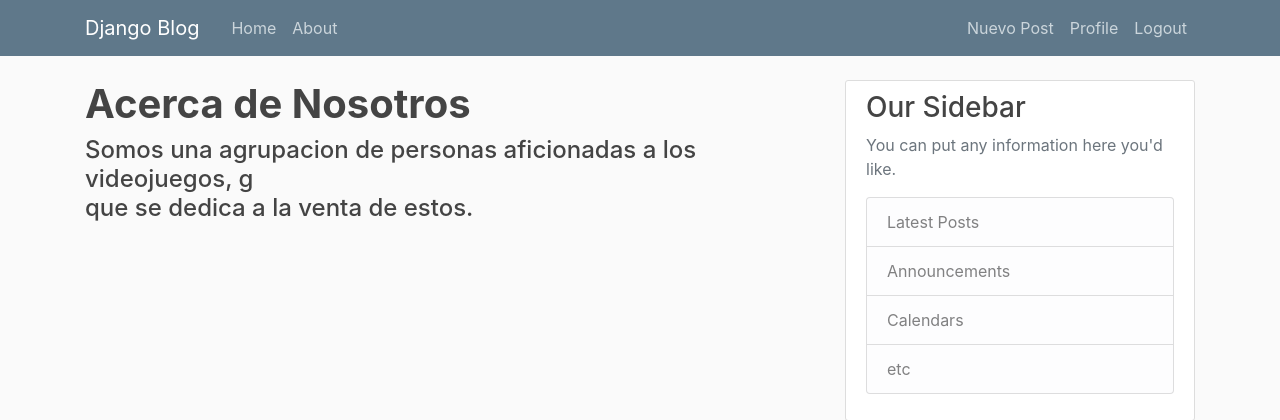
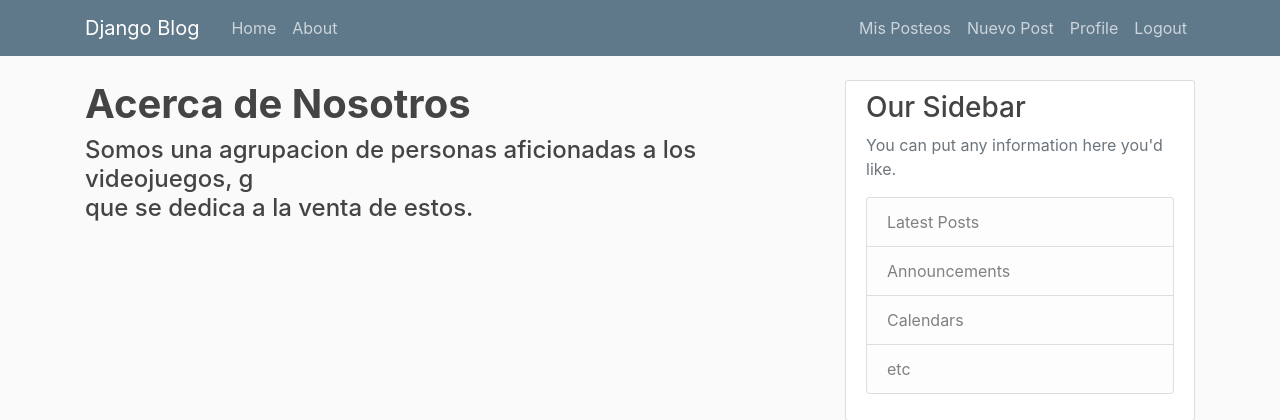
Before and after one commit to felipe1521/django-test, a Django app: page /about/ in a window 1280 px wide. Shown: the top 420 px of the page. Run offline with Django 3.2, Linux system fonts and the light colour scheme; a user stored in the database is signed in; some libraries are stand-ins or nearby versions.

Commit message:
Agregando pequeños detalles al navbar 1

```diff
--- a/blog/templates/blog/base.html
+++ b/blog/templates/blog/base.html
@@ -28,6 +28,7 @@
               <!-- Navbar Right Side -->
               <div class="navbar-nav">
                 {% if user.is_authenticated %}
+                <a class="nav-item nav-link" href="{% url 'user-posts' user.username %}">Mis Posteos</a>
                 <a class="nav-item nav-link" href="{% url 'post-create' %}">Nuevo Post</a>
                 <a class="nav-item nav-link" href="{% url 'profile' %}">Profile</a>
                 <a class="nav-item nav-link" href="{% url 'logout' %}">Logout</a>
```
Also changed, not shown: blog/urls.py (line endings or trailing spaces), db.sqlite3.
